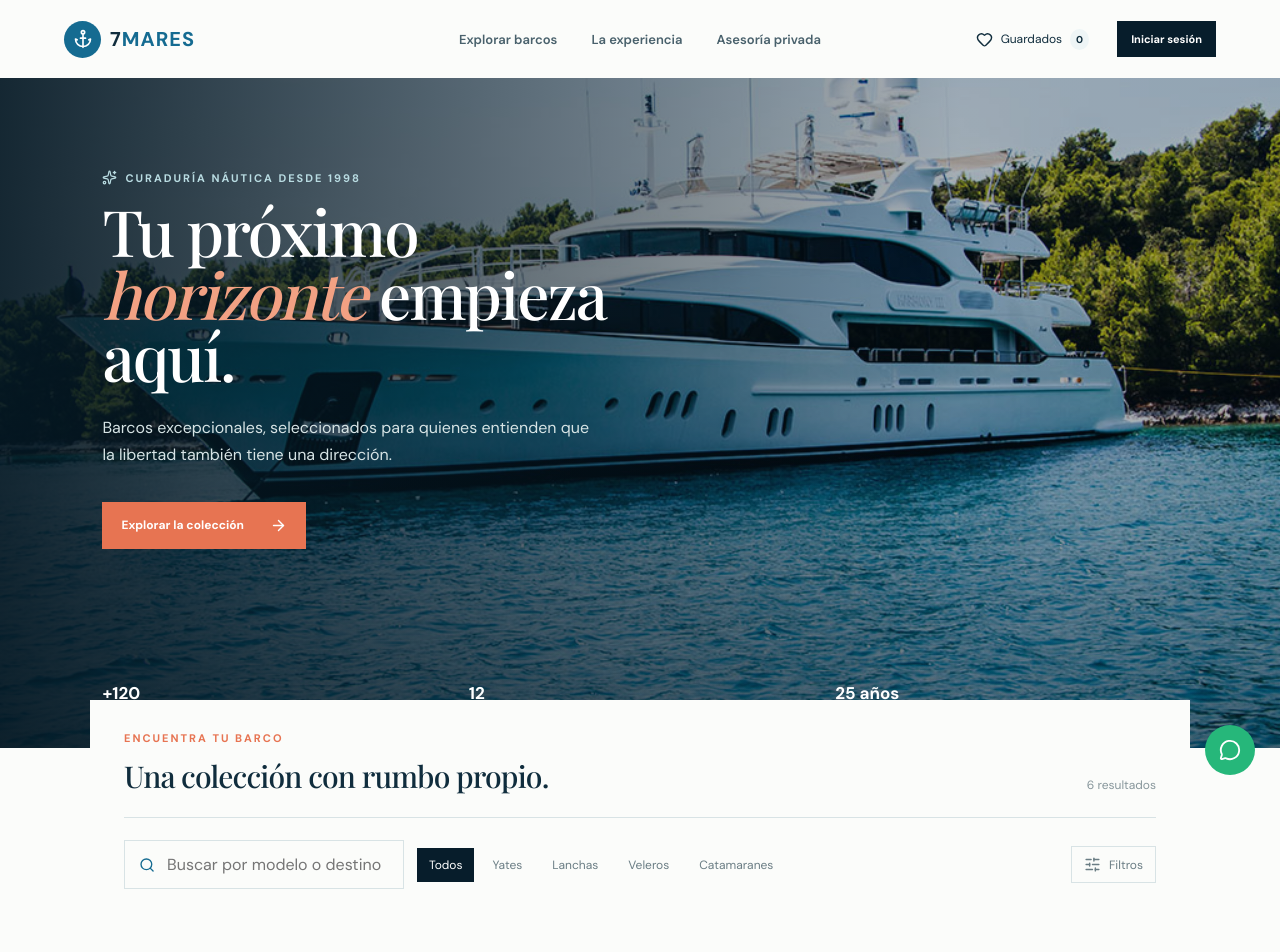
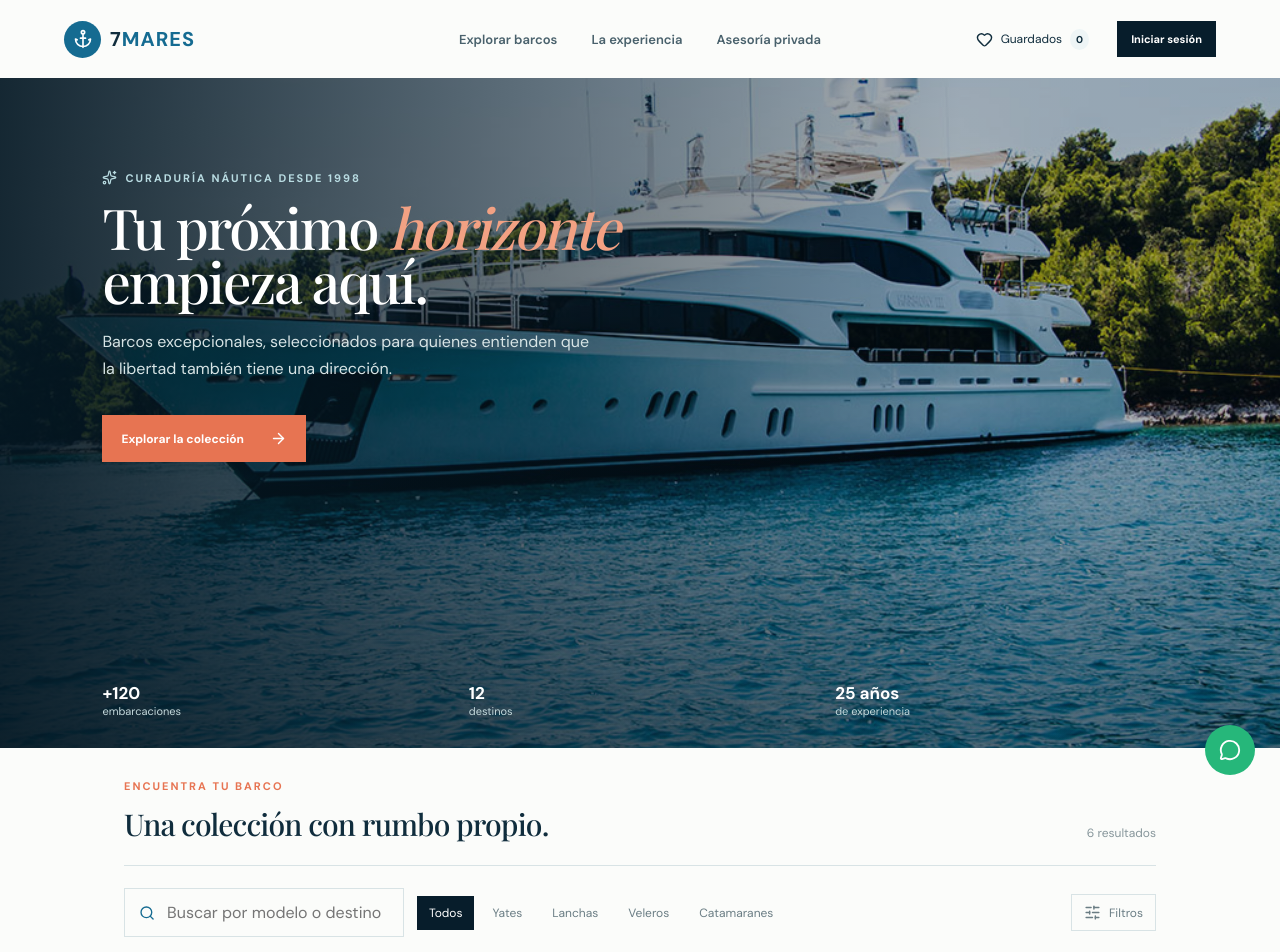
Before and after one commit to TobiGli/7Mares, a React (Vite) app: page / in a window 1280 px wide. Shown: the top 952 px of the page. Built offline with nearby package versions, Linux system fonts and the light colour scheme; no server answers; a web font is replaced by a local one.

Commit message:
fix: mejorar composicion desktop del hero

```diff
--- a/src/hero-fixes.css
+++ b/src/hero-fixes.css
@@ -6,7 +6,9 @@
   }
 
   .hero-content h1 {
-    font-size: clamp(52px, 5vw, 76px);
+    font-size: clamp(50px, 4.4vw, 72px);
+    line-height: .96;
+    margin-bottom: 20px;
     max-width: 590px;
   }
 
@@ -22,6 +24,10 @@
     left: 8vw;
     width: calc(100% - 16vw) !important;
   }
+
+  .search-panel {
+    margin-top: 0;
+  }
 }
 
 @media (max-width: 800px) {
--- a/src/main.jsx
+++ b/src/main.jsx
@@ -100,7 +100,7 @@ function App() {
 
   return <div className="app-shell">
     <header className="site-header"><a className="brand" href="#top"><span className="brand-mark"><Anchor size={20} /></span><span>7<span>MARES</span></span></a><nav className={menu ? 'main-nav open' : 'main-nav'}><a href="#barcos" onClick={() => setMenu(false)}>Explorar barcos</a><a href="#experiencia" onClick={() => setMenu(false)}>La experiencia</a><a href="#contacto" onClick={() => setContact(true)}>Asesoría privada</a></nav><div className="header-actions"><button className="saved-link" onClick={() => notify(`${favorites.length} barcos guardados`)}><Heart size={17} /><span>Guardados</span><b>{favorites.length}</b></button><button className="account-button" onClick={() => setAuthOpen(true)}>{session ? 'Mi cuenta' : 'Iniciar sesión'}</button><button className="menu-button" onClick={() => setMenu(!menu)} aria-label="Abrir menú">{menu ? <X /> : <Menu />}</button></div></header>
-    <main id="top"><section className="hero"><img src="/Imagenes/Stock/marcin-ciszewski-Zexjl0v3MRU-unsplash.jpg" alt="Yate navegando en el mar" className="hero-image" /><div className="hero-shade" /><div className="hero-content" style={{ paddingBottom: '150px' }}><p className="kicker light"><Sparkles size={15} /> Curaduría náutica desde 1998</p><h1>Tu próximo<br /><em>horizonte</em> empieza aquí.</h1><p className="hero-copy">Barcos excepcionales, seleccionados para quienes entienden que la libertad también tiene una dirección.</p><a className="primary-button" href="#barcos">Explorar la colección <ArrowRight size={17} /></a></div><div className="hero-stats" style={{ display: 'grid', gridTemplateColumns: 'repeat(3, minmax(0, 1fr))', width: 'calc(100% - 16vw)', gap: '18px' }}><span><strong>+120</strong> embarcaciones</span><span><strong>12</strong> destinos</span><span><strong>25 años</strong> de experiencia</span></div></section>
+    <main id="top"><section className="hero"><img src="/Imagenes/Stock/marcin-ciszewski-Zexjl0v3MRU-unsplash.jpg" alt="Yate navegando en el mar" className="hero-image" /><div className="hero-shade" /><div className="hero-content" style={{ paddingBottom: '150px' }}><p className="kicker light"><Sparkles size={15} /> Curaduría náutica desde 1998</p><h1>Tu próximo <em>horizonte</em><br />empieza aquí.</h1><p className="hero-copy">Barcos excepcionales, seleccionados para quienes entienden que la libertad también tiene una dirección.</p><a className="primary-button" href="#barcos">Explorar la colección <ArrowRight size={17} /></a></div><div className="hero-stats" style={{ display: 'grid', gridTemplateColumns: 'repeat(3, minmax(0, 1fr))', width: 'calc(100% - 16vw)', gap: '18px' }}><span><strong>+120</strong> embarcaciones</span><span><strong>12</strong> destinos</span><span><strong>25 años</strong> de experiencia</span></div></section>
       <section className="search-panel" id="barcos"><div className="search-heading"><div><p className="kicker">Encuentra tu barco</p><h2>Una colección con rumbo propio.</h2></div><span className="search-count">{visible.length} resultados</span></div><div className="search-controls"><label className="search-field"><Search size={18} /><input value={query} onChange={(event) => setQuery(event.target.value)} placeholder="Buscar por modelo o destino" /></label><div className="type-filters">{types.map((item) => <button key={item} className={type === item ? 'active' : ''} onClick={() => setType(item)}>{item}</button>)}</div><button className="filter-button"><SlidersHorizontal size={17} /> Filtros</button></div></section>
       <section className="collection"><div className="collection-head"><div><p className="kicker">Selección editorial</p><h2>Barcos destacados</h2></div><button className="sort-button">Más relevantes <ChevronDown size={16} /></button></div><div className="boat-grid">{visible.map((boat) => <Card key={boat.id} boat={boat} favorite={favorites.includes(boat.id)} onFavorite={toggleFavorite} onSelect={setSelected} />)}</div>{!visible.length && <div className="empty-state"><Search size={28} /><h3>No encontramos ese rumbo</h3><p>Prueba con otra marca, ciudad o categoría.</p></div>}</section>
       <section className="experience" id="experiencia"><div className="experience-image"><img src="/Imagenes/Stock/pietro-de-grandi-0WQLuFqMYYI-unsplash.jpg" alt="Velero navegando al atardecer" /></div><div className="experience-content"><p className="kicker light">Más que una compra</p><h2>El mar no se explica.<br /><em>Se vive.</em></h2><p>Te acompañamos desde la primera conversación hasta el día en que sueltas amarras. Inspección, financiación, documentación y entrega: cada detalle bajo control.</p><div className="trust-points"><span><ShieldCheck size={19} /> Compra segura y transparente</span><span><Anchor size={19} /> Red internacional de especialistas</span></div><button className="outline-button" onClick={() => setContact(true)}>Conoce nuestro servicio <ArrowRight size={17} /></button></div></section>
```
